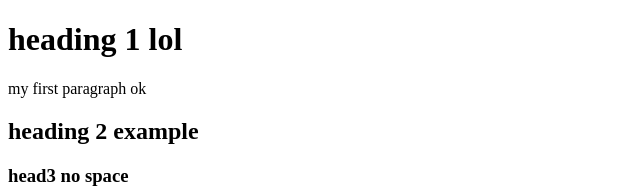
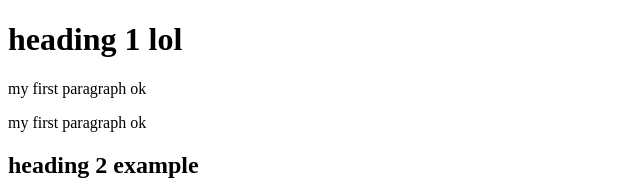
Before and after one commit to tob152/fit3179_dataviz2, a plain HTML site: page index.html in a window 1280 px wide. Shown: the top 196 px of the page, without its empty margins (0-640 px from the left). Drawn offline with Linux system fonts and the light colour scheme.

Commit message:
Add files via upload
newer

```diff
--- a/index.html
+++ b/index.html
@@ -6,6 +6,7 @@
 <body>
     <h1> heading 1 lol </h1>
     <p> my first paragraph ok </p>
+    <p> my first paragraph ok </p>
     <h2> heading 2 example</h2>
     <h3>head3 no space</h3>
     <h4>just to see</h4>
```
